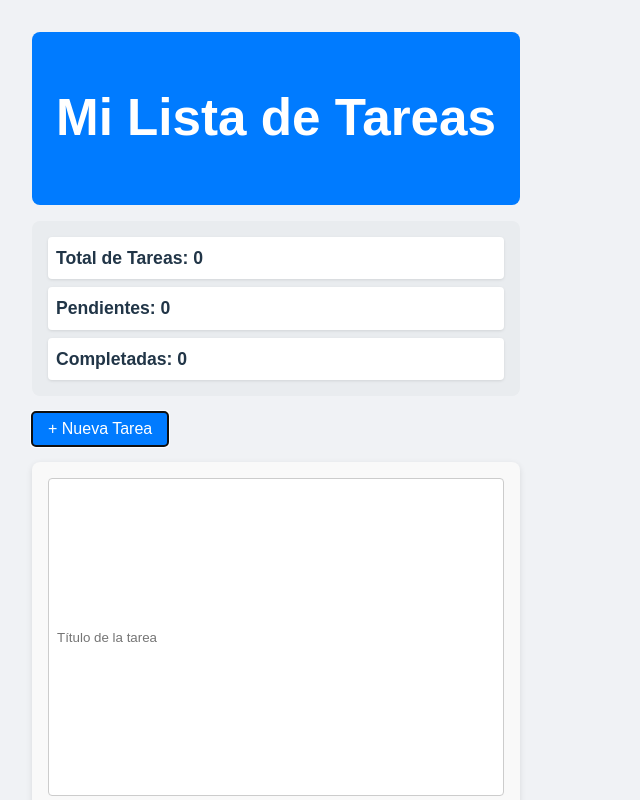
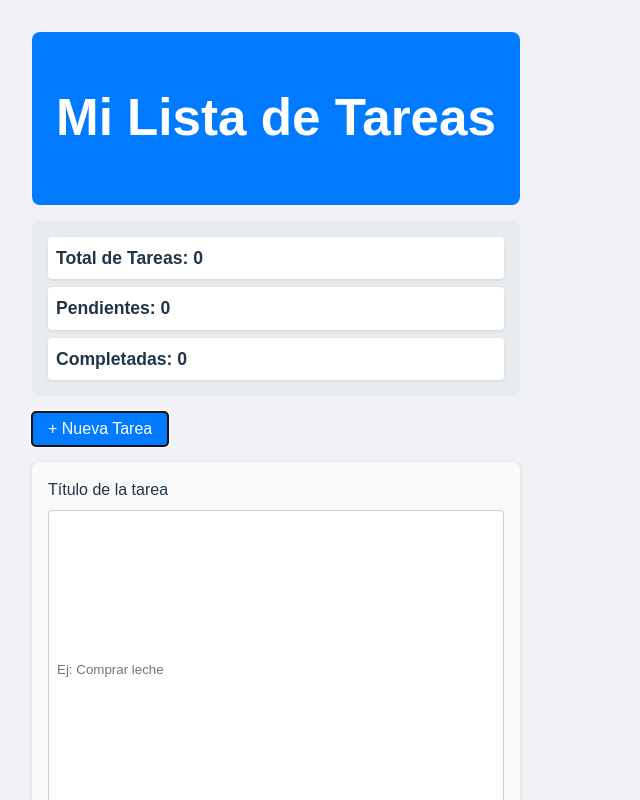
Before and after one commit to facupa/listable, a React (Vite) app in the folder mi-app/: page / in a window 1280 px wide. Both pictures are taken after a click on the button "+ Nueva Tarea". Shown: the top 800 px of the page, without its empty margins (0-640 px from the left). Built offline with nearby package versions, Linux system fonts and the light colour scheme.

Commit message:
agregamos accesibilidad al boton para expandir el formulario de nueva tarea y agregamos accesibilidad a la casilla de marcar tarea como asi tambien a los formularios de añadir tarea

```diff
--- a/mi-app/src/App.jsx
+++ b/mi-app/src/App.jsx
@@ -1,4 +1,4 @@
- import { useState } from "react";
+import { useState } from "react";
 import "./App.css";
 
 export default function App() {
@@ -11,10 +11,14 @@ export default function App() {
   const pendientes = tasks.filter((t) => !t.completed).length;
   const completadas = tasks.filter((t) => t.completed).length;
 
-  const addTask = () => {
+  // 1. Convertí la sección del formulario en un <form> real
+  // y creé esta función para manejar el 'submit'
+  const handleAddTask = (e) => {
+    e.preventDefault(); // Previene que la página se recargue
     if (title.trim() === "" || description.trim() === "") return;
+
     const task = {
-      id: Date.now(),
+      id: Date.now().toString(), // Usar un string para el ID es más robusto
       title,
       description,
       completed: false,
@@ -46,26 +50,42 @@ export default function App() {
       </section>
 
       <section className="form">
-        <button onClick={() => setShowForm(!showForm)}>
+        {/* 2. MEJORA DE ACCESIBILIDAD:
+          Agregamos 'aria-expanded' para que el lector de pantalla
+          sepa si el formulario está abierto o cerrado.
+        */}
+        <button onClick={() => setShowForm(!showForm)} aria-expanded={showForm}>
           + Nueva Tarea
         </button>
       </section>
 
       {showForm && (
-        <section className="new-task-form">
+        /* 3. MEJORA DE ACCESIBILIDAD:
+          Usamos <form> en lugar de <section> y vinculamos
+          los <label> con los <input> y <textarea>.
+        */
+        <form className="new-task-form" onSubmit={handleAddTask}>
+
+          {/* Etiqueta para el título */}
+          <label htmlFor="task-title">Título de la tarea</label>
           <input
             type="text"
+            id="task-title" // ID para conectar con el label
             value={title}
             onChange={(e) => setTitle(e.target.value)}
-            placeholder="Título de la tarea"
+            placeholder="Ej: Comprar leche"
           />
+
+          {/* Etiqueta para la descripción */}
+          <label htmlFor="task-description">Descripción de la tarea</label>
           <textarea
+            id="task-description" // ID para conectar con el label
             value={description}
             onChange={(e) => setDescription(e.target.value)}
-            placeholder="Descripción de la tarea"
+            placeholder="Ej: Por la tarde en el supermercado"
           />
-          <button onClick={addTask}>Agregar</button>
-        </section>
+          <button type="submit">Agregar</button>
+        </form>
       )}
 
       <section className="task-list">
@@ -75,15 +95,25 @@ export default function App() {
           <ul>
             {tasks.map((task) => (
               <li key={task.id} className={task.completed ? "completed" : ""}>
+
+                {/* --- 4. LA CORRECCIÓN PRINCIPAL --- */}
+
+                {/* Paso A: Agregamos un 'id' único al input */}
                 <input
                   type="checkbox"
+                  id={task.id}
                   checked={task.completed}
                   onChange={() => toggleTask(task.id)}
                 />
-                <div>
+
+                {/* Paso B: Cambiamos el <div> por un <label>
+                  y usamos 'htmlFor' para conectarlo al 'id' del input
+                */}
+                <label htmlFor={task.id}>
                   <strong>{task.title}</strong>
                   <p>{task.description}</p>
-                </div>
+                </label>
+
               </li>
             ))}
           </ul>
```
Also changed, not shown: 2 other files (tests, documents, lock files or other folders).
